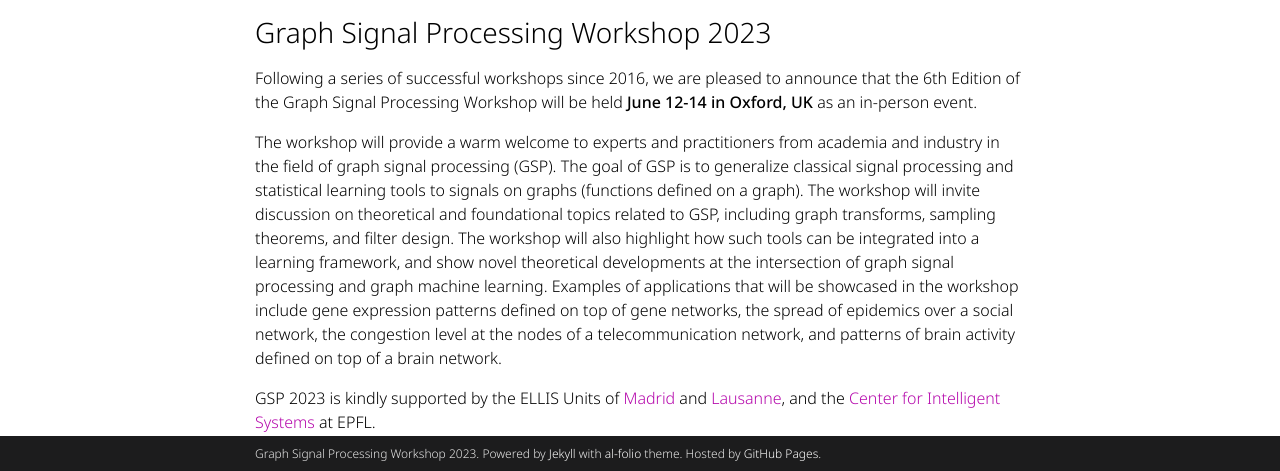
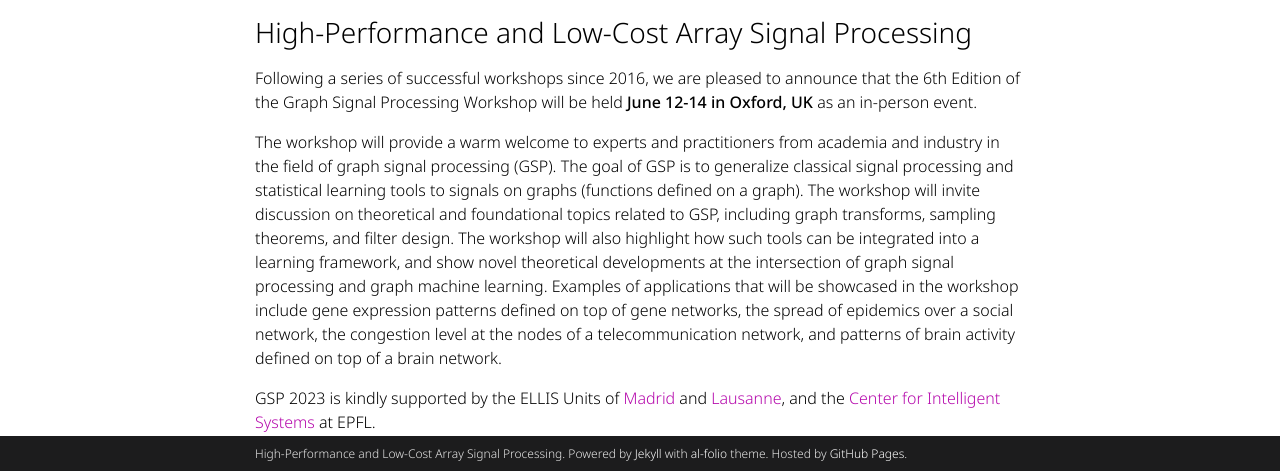
Before and after one commit to signal-process/signal-process.github.io, a Jekyll site: the page built from _pages/about.md, in a window 1280 px wide and 900 px high, cut to the strip 429-900 px from the top of the window. Built offline with Jekyll 4.4.1, drawn with Linux system fonts in a browser that asks for light colours; comment, search, counter and statistics services are not loaded; a style sheet for code colours, icons or effects is not loaded; some of the changed text lies outside the part shown.

Commit message:
Update _config.yml

```diff
--- a/_config.yml
+++ b/_config.yml
@@ -2,9 +2,10 @@
 # Site settings
 # -----------------------------------------------------------------------------
 
-title: Graph Signal Processing Workshop # the website title (if blank, full name will be used instead)
-header: GSP 2023
-first_name: Graph Signal Processing Workshop 2023
+title: 2025 IEEE ICASSP Satellite Workshop High-Performance and Low-Cost Array Signal Processing
+ # the website title (if blank, full name will be used instead)
+header: IEEE ICASSP Satellite Workshop 2025
+first_name: High-Performance and Low-Cost Array Signal Processing
 middle_name:
 last_name:
 email: gspworkshop2023@gmail.com
```
